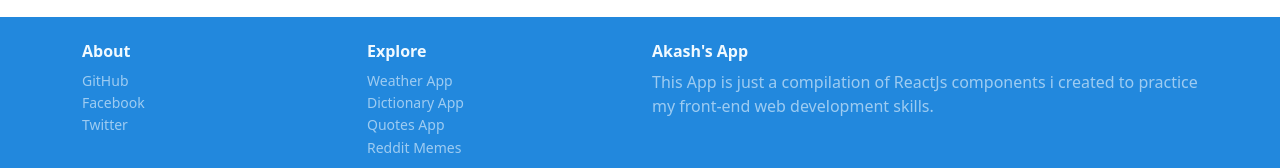
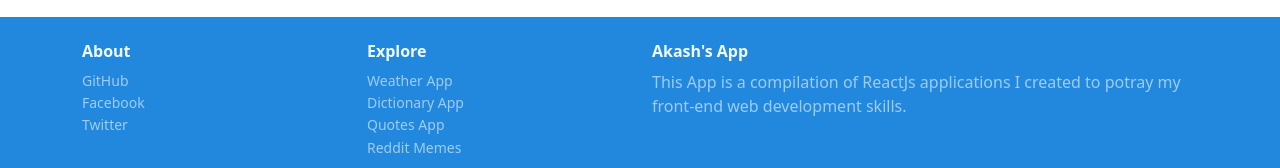
Before and after one commit to xakash00/reactappcollection, a React (Create React App) app: page / in a window 1280 px wide. Shown: the part 683-851 px from the top of the page. Built offline with nearby package versions, Linux system fonts and the light colour scheme.

Commit message:
some changes have been made

```diff
--- a/src/Components/Footer.jsx
+++ b/src/Components/Footer.jsx
@@ -70,8 +70,8 @@ const Footer = (props) => {
                 <div className="col-md-6 item text">
                   <h3>Akash's App</h3>
                   <p>
-                    This App is just a compilation of ReactJs components i
-                    created to practice my front-end web development skills.
+                    This App is a compilation of ReactJs applications I
+                    created to potray my front-end web development skills.
                   </p>
                 </div>
               </div>
```
